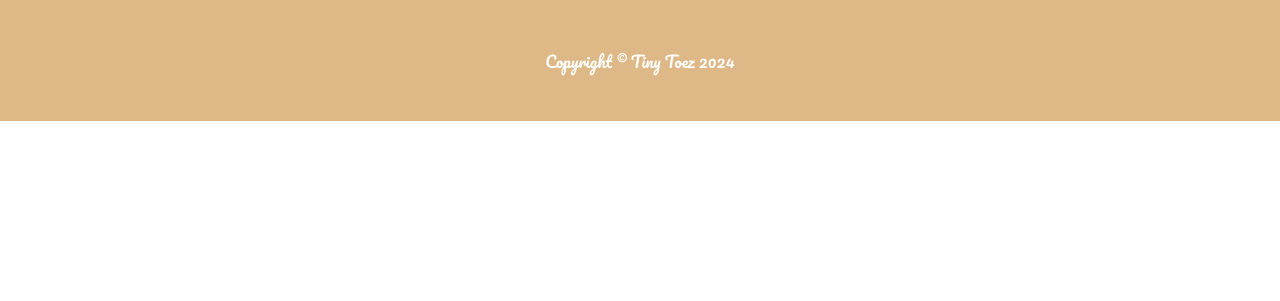
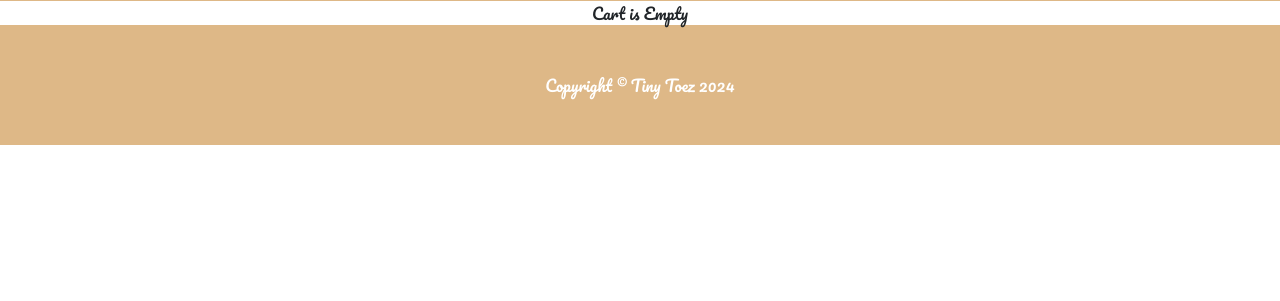
Before and after one commit to Aaron080913/Ecommerce_project, a Django app: page /cart/ in a window 1280 px wide. Shown: the part 314-615 px from the top of the page. Run offline with Django 5.2, Linux system fonts and the light colour scheme; some libraries are stand-ins or nearby versions.

Commit message:
added cart summary page logic

```diff
--- a/cart/cart.py
+++ b/cart/cart.py
@@ -1,14 +1,13 @@
-
+from store.models import Product
 class Cart():
 	def __init__(self, request):
 		self.session = request.session
-
+		self.request = request
 
 		cart = self.session.get('session_key')
 
 		if 'session_key' not in request.session:
 			cart = self.session['session_key'] = {}
-
 		self.cart = cart
 
 	def add(self, product):
@@ -19,4 +18,13 @@
 		else:
 			self.cart[product_id] = {'price': str(product.price)}
 
-		self.session.modifield = True
+		self.session.modified = True
+
+	def __len__(self):
+		return len(self.cart)
+
+	def get_prods(self):
+		product_ids = self.cart.keys()
+		products = Product.objects.filter(id__in=product_ids)
+
+		return products
--- a/cart/context_processors.py
+++ b/cart/context_processors.py
@@ -1,6 +1,4 @@
 from .cart import Cart
 
-
 def cart(request):
-
 	return {'cart': Cart(request)}
--- a/cart/templates/cart_summary.html
+++ b/cart/templates/cart_summary.html
@@ -12,7 +12,56 @@
                 </div>
             </div>
         </header>
+        <div class="container">
+        {% if cart_products %}
+            {% for product in cart_products %}
 
+            <div class="card mb-3 mt-2">
+                <div class="row g-0">
+                  <div class="col-md-4">
+                    <img src="{{ product.image.url }}" class="img-fluid rounded-start" alt="...">
+                  </div>
+                  <div class="col-md-8">
+                    <div class="card-body">
+                      <center>
+                      <h5 class="card-title">{{ product.name }}</h5>
+                      <p class="card-text">{{ product.description }}</p>
+
+                      {% if product.is_sale %}
+
+                              <!-- Product details-->
+                      <div class="card-body p-4">
+                          <div class="text-center">
+                              <!-- Product price-->
+                              <strike>
+                              £{{ product.price }}
+                              </strike>
+                              &nbsp;£{{ product.sale_price }}
+                          </div>
+
+
+                      {% else %}
+                          £{{ product.price }}
+                          <br>
+
+
+                      {% endif %}
+
+                      <a href="{% url 'home' %}" class="btn btn-dark">Home</a>
+
+
+                      </center>
+                    </div>
+                  </div>
+                </div>
+              </div>
+
+            {% endfor %}
+            {% else %}
+            <center>Cart is Empty</center>
+            {% endif %}
+
+        </div>
 
 
 {% endblock %}
--- a/cart/views.py
+++ b/cart/views.py
@@ -5,15 +5,20 @@
 
 def cart_summary(request):
 	# Get the cart
-	return render(request, "cart_summary.html", {})
+	cart = Cart(request)
+	cart_products = cart.get_prods
+	return render(request, "cart_summary.html", {"cart_products":cart_products})
 
 def cart_add(request):
 	cart = Cart(request)
 	if request.POST.get('action') == 'post':
 		product_id = int(request.POST.get('product_id'))
+		product_qty = str(request.POST.get('product_qty'))
 		product = get_object_or_404(Product, id=product_id)
 		cart.add(product=product)
-		response = JsonResponse({ 'Product Name: ': product.name })
+
+		cart_quantity = cart.__len__()
+		response = JsonResponse({'Product Name: ': product.name})
 		return response
 
 def cart_delete(request):
--- a/store/templates/base.html
+++ b/store/templates/base.html
@@ -33,7 +33,8 @@
         {% endblock %}
 
         <!-- Footer-->
-        <footer class="py-5 bg-dark">
+        <footer class="py-5 bg-dark" class="mt-auto">
+
             <div class="container"><p class="m-0 text-center text-white">Copyright &copy; Tiny Toez 2024</p></div>
         </footer>
         <!-- Bootstrap core JS-->
--- a/store/templates/navbar.html
+++ b/store/templates/navbar.html
@@ -25,7 +25,7 @@
             <form class="d-flex">
                 <a href="{% url 'cart_summary' %}" class="btn btn-outline-dark"><i class="bi-cart-fill me-1"></i>
                     Cart
-                    <span class="badge bg-dark text-white ms-1 rounded-pill" id="cart_quantity">0</span></a>
+                    <span class="badge bg-dark text-white ms-1 rounded-pill" id="cart_quantity">{{ cart|length }}</span></a>
 
             </form>
         </div>
--- a/store/templates/product.html
+++ b/store/templates/product.html
@@ -30,12 +30,13 @@
               {% else %}
                   £{{ product.price }}
                   <br>
+                  ID-{{ product.id }}
 
 
               {% endif %}
 
               <a href="{% url 'home' %}" class="btn btn-dark">Home</a>
-              <button type="button" value="{{ product.id }}" class="btn btn-dark" id="add-cart">Add To Cart</button>
+              <button type="button" value="{{ product.id }}" class="btn btn-secondary" id="add-cart">Add To Cart</button>
 
               </center>
             </div>
@@ -58,7 +59,9 @@
         },
 
           success: function(json){
+            document.getElementById("cart_quantity").textContent = json.qty
             console.log(json)
+
           },
 
           error: function(xhr, errmsg, err){
```
Also changed, not shown: store/models.py (+9 -9 lines). Lines whose indentation alone changed are shown as unchanged.
